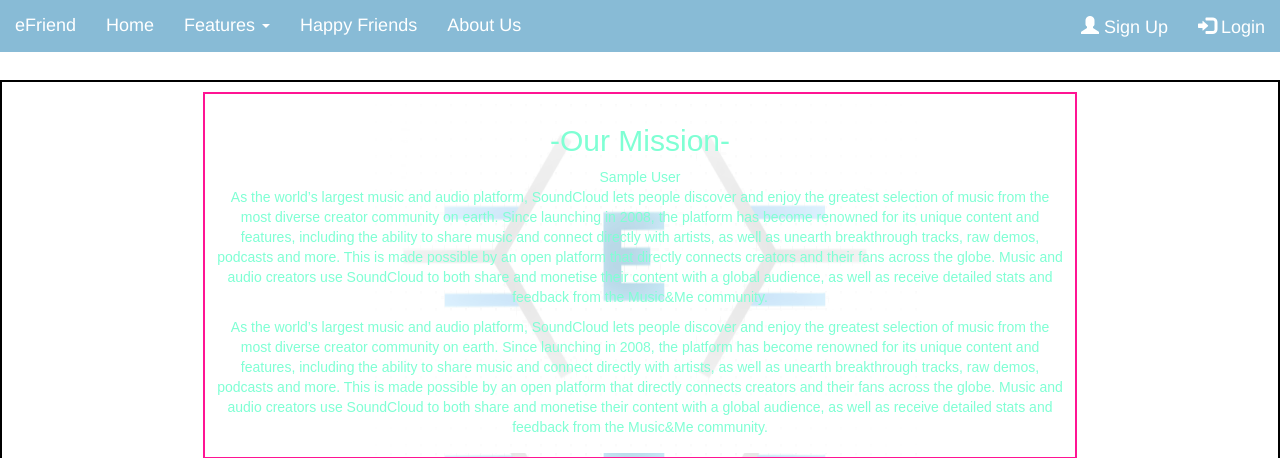
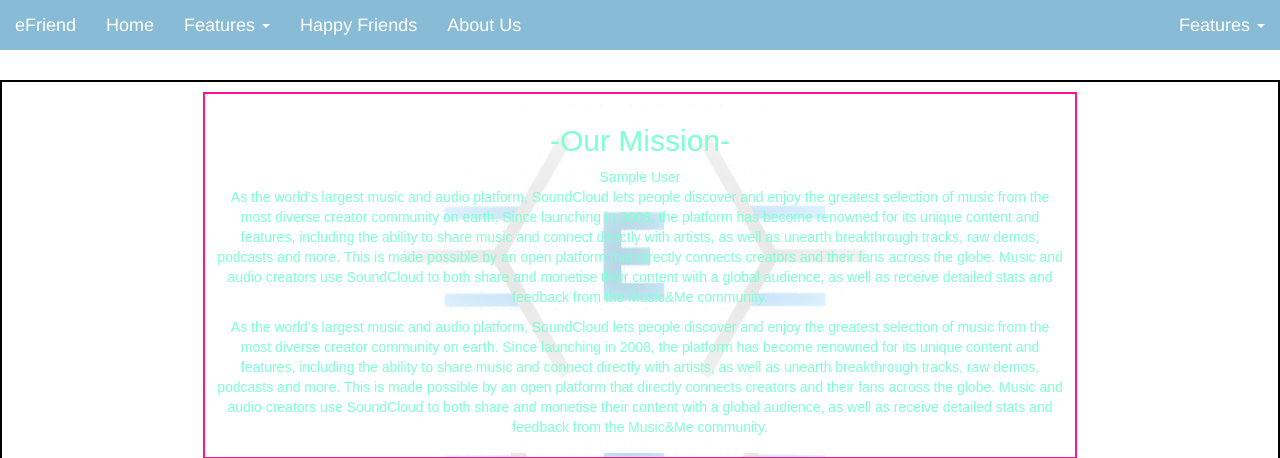
Before and after one commit to mjb0899/efriendApp, a PHP site: page /aboutUs.php in a window 1280 px wide. Shown: the top 458 px of the page. Run offline with PHP 8.4, Linux system fonts and the light colour scheme; the visitor is signed in with stand-in values (Sample User, id 1); some libraries are stand-ins or nearby versions.

Commit message:
Inital Commits

```diff
--- a/aboutUs.php
+++ b/aboutUs.php
@@ -58,8 +58,22 @@ session_start();
                     <li><a href="aboutUs.php">About Us</a></li>
                 </ul>
                 <ul class="nav navbar-nav navbar-right">
-                    <li><a href="#"><span class="glyphicon glyphicon-user"></span> Sign Up</a></li>
-                    <li><a href="#"><span class="glyphicon glyphicon-log-in"></span> Login</a></li>
+                    <?php if(!isset($_SESSION['name'])) {   echo"    <li><a href='registration.php'><span class='glyphicon glyphicon-user'></span> Sign Up</a></li> "; }  ?>
+                    <?php if(!isset($_SESSION['name'])) {   echo"  <li><a href='index.php'><span class='glyphicon glyphicon-log-in'></span> Login</a></li> "; }  ?>
+                    <?php if(isset($_SESSION['name'])) {   echo"
+
+                                    <li class='dropdown'>
+                        <a class=dropdown-toggle' data-toggle='dropdown' href=''>Features <span class='caret'></span></a>
+                        <ul class='dropdown-menu'>
+
+                             <li><a href='userProfile.php'>My Profile</a></li>
+                             <li><a href='logout.php'>Logout</a></li>
+
+
+                       </ul>
+                    </li>
+
+                                                                                                         "; }  ?>
                 </ul>
             </div>
         </div>
```
